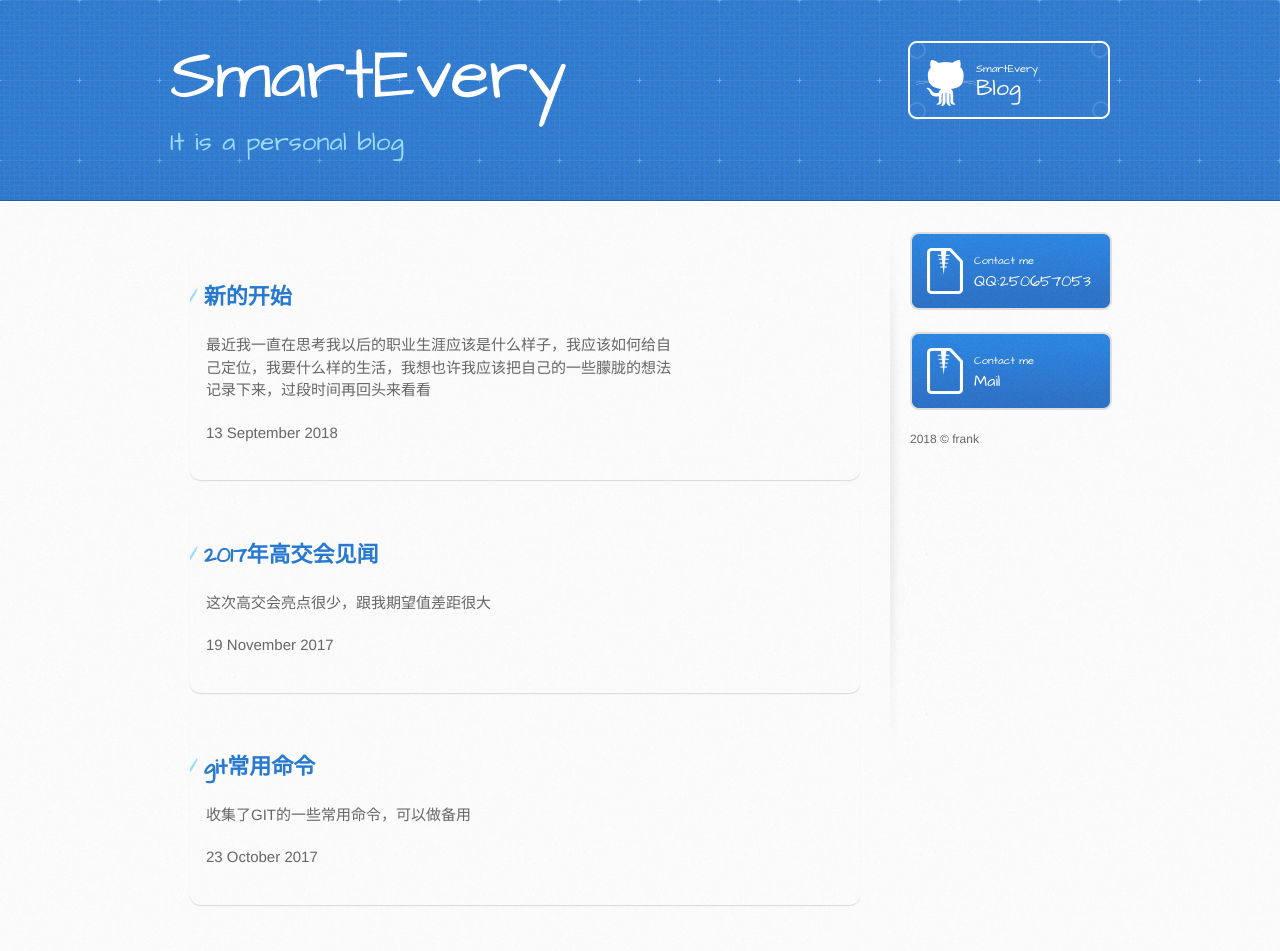
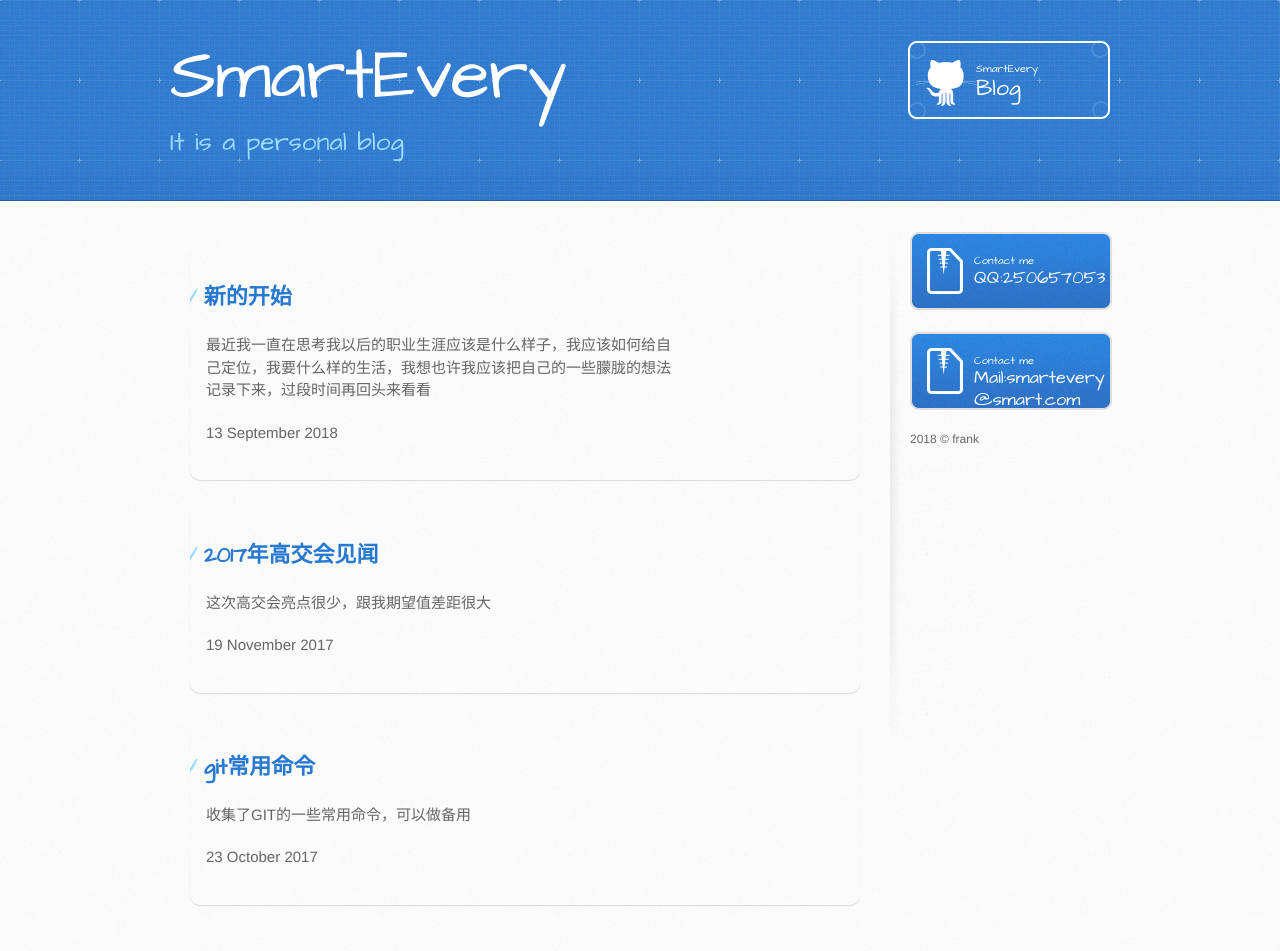
Before and after one commit to abc19842008/abc19842008.github.io, a Jekyll site: the page built from index.html, in a window 1280 px wide. Built offline with Jekyll 4.4.1, drawn with Linux system fonts in a browser that asks for light colours; the list of posts is cut into pages by our own code.

Commit message:
edit the email address

```diff
--- a/_layouts/default.html
+++ b/_layouts/default.html
@@ -36,11 +36,12 @@
         <aside id="sidebar">
           <a class="button">
             <small>Contact me</small>
-			<font size="3">QQ:250657053 </font>
+			QQ:250657053
           </a>
           <a  class="button">
             <small>Contact me</small>
-			<font size="3">Mail </font>
+			Mail:smartevery
+			@smart.com
           </a>
 
 		  <!--<p ><strong>Contact me</strong> </p> -->
--- a/stylesheets/stylesheet.css
+++ b/stylesheets/stylesheet.css
@@ -542,7 +542,7 @@ aside a.button {
   width: 158px;
   padding-left: 64px;
   margin-bottom: 20px;
-  font-size: 21px;
+  font-size: 18px;
   background: transparent url(../images/download-button.png) 0 0 no-repeat;
 }
 
```
